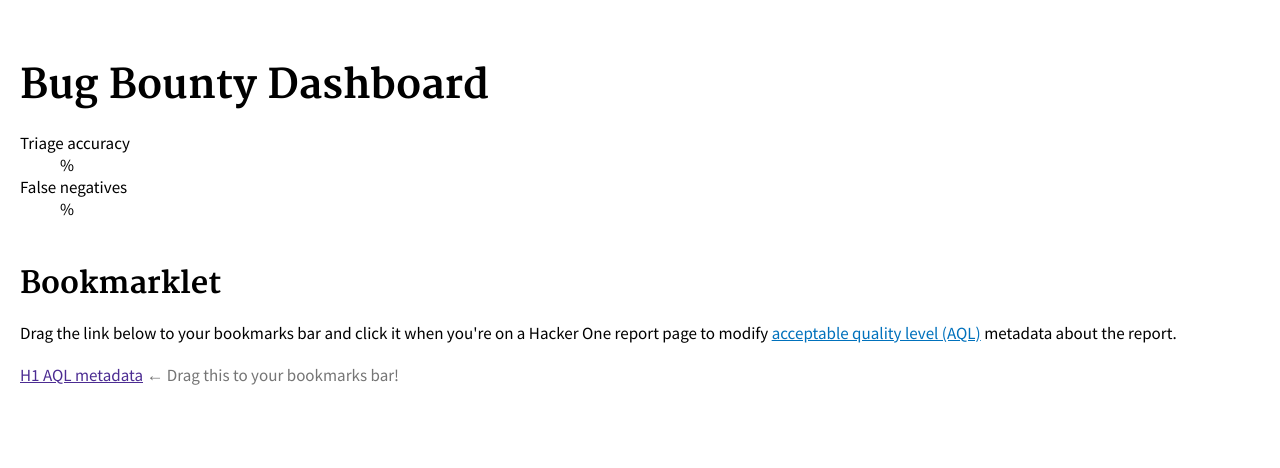
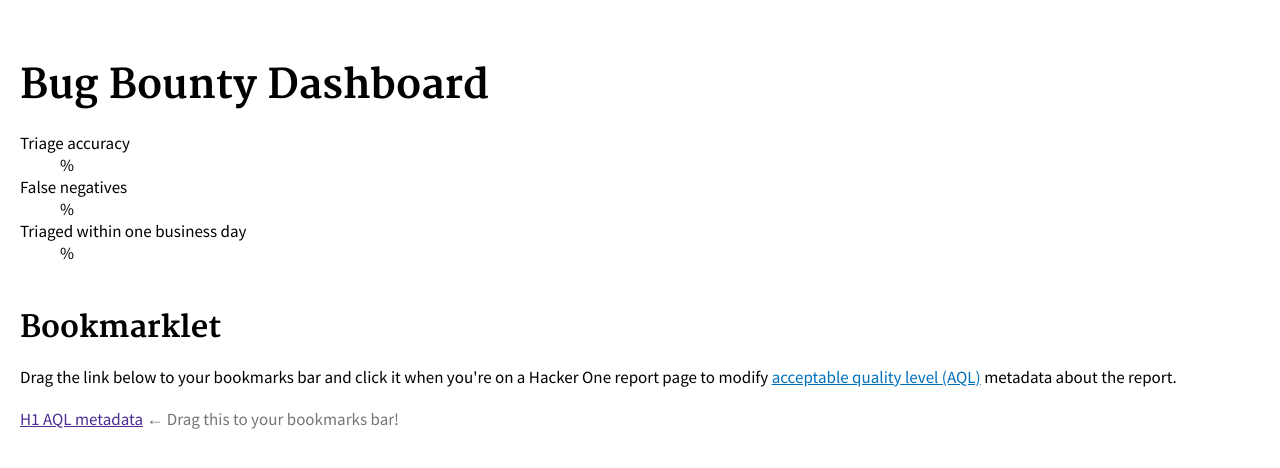
Before and after one commit to 18F/tts-bug-bounty-dashboard, a Python web app: template dashboard/jinja2/index.html in a window 1280 px wide. Shown: the top 468 px of the page. Run offline with Jinja, Linux system fonts and the light colour scheme; the template is opened without the code that fills it, so the values that code supplies are empty.

Commit message:
Report percentage triaged within 1 business day.

```diff
--- a/dashboard/jinja2/index.html
+++ b/dashboard/jinja2/index.html
@@ -15,6 +15,8 @@
   <dd>{{ stats.triage_accuracy }}%</dd>
   <dt>False negatives</dt>
   <dd>{{ stats.false_negatives }}%</dd>
+  <dt>Triaged within one business day</dt>
+  <dd>{{ stats.triaged_within_one_day }}%</dd>
 </dl>
 <h2>Bookmarklet</h2>
 <p>Drag the link below to your bookmarks bar and click it when you're on a Hacker One report page to modify <a href="https://github.com/18F/tts-buy-bug-bounty/blob/master/solicitation_documents/004_QASP.md#21-performance-requirements-matrix">acceptable quality level (AQL)</a> metadata about the report.</p>
--- a/dashboard/views.py
+++ b/dashboard/views.py
@@ -15,10 +15,13 @@
     count = reports.count()
     accurates = reports.filter(is_accurate=True).count()
     false_negatives = reports.filter(is_false_negative=True).count()
+    triaged = reports.filter(days_until_triage__gte=0).count()
+    triaged_within_one_day = reports.filter(days_until_triage__lte=1).count()
 
     return {
         'triage_accuracy': percentage(accurates, count),
         'false_negatives': percentage(false_negatives, count),
+        'triaged_within_one_day': percentage(triaged_within_one_day, triaged)
     }
 
 
```
